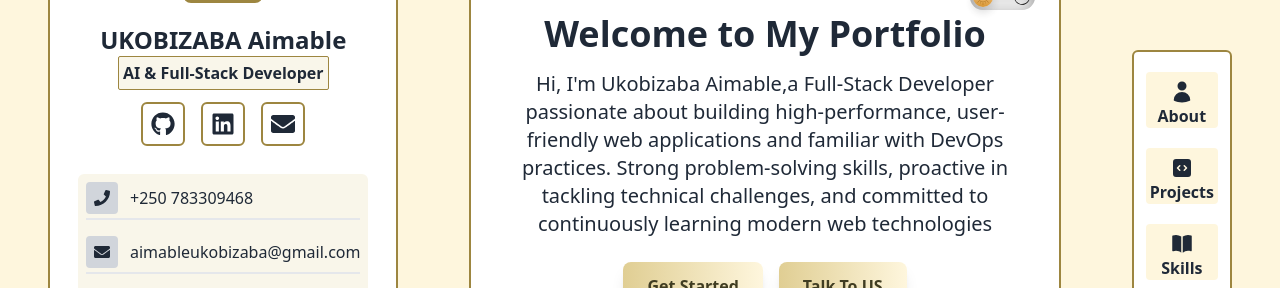
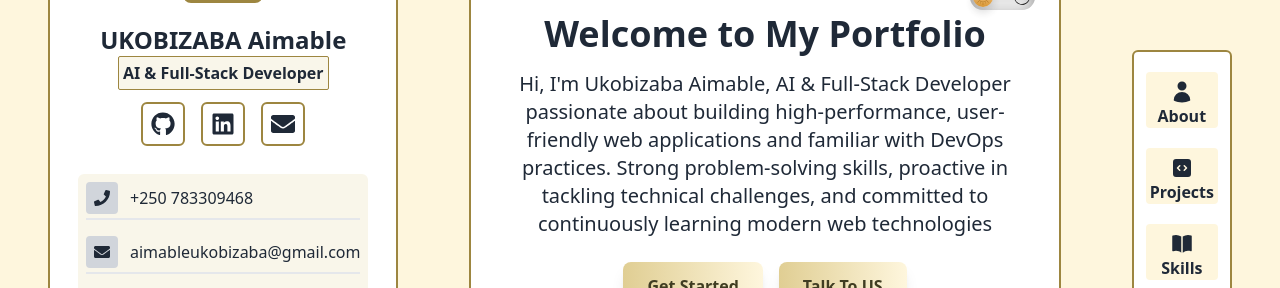
Before and after one commit to AimableUK/UKOBIZABAAIMABLE, a React (Vite) app: page / in a window 1280 px wide. Shown: the part 126-414 px from the top of the page. Built offline with nearby package versions, Linux system fonts and the light colour scheme; what ldrs would draw is missing.

Commit message:
Small Tweak on my roles

```diff
--- a/src/Components/Home/Home.jsx
+++ b/src/Components/Home/Home.jsx
@@ -8,7 +8,7 @@ const Home = () => {
         Welcome to My Portfolio
       </h1>
       <p className="text-lg md:text-xl max-w-xl mb-6 animate-slide-up">
-        Hi, I'm Ukobizaba Aimable,a Full-Stack Developer passionate
+        Hi, I'm Ukobizaba Aimable, AI & Full-Stack Developer passionate
         about building high-performance, user-friendly web applications and
         familiar with DevOps practices. Strong problem-solving skills, proactive
         in tackling technical challenges, and committed to continuously learning
```
